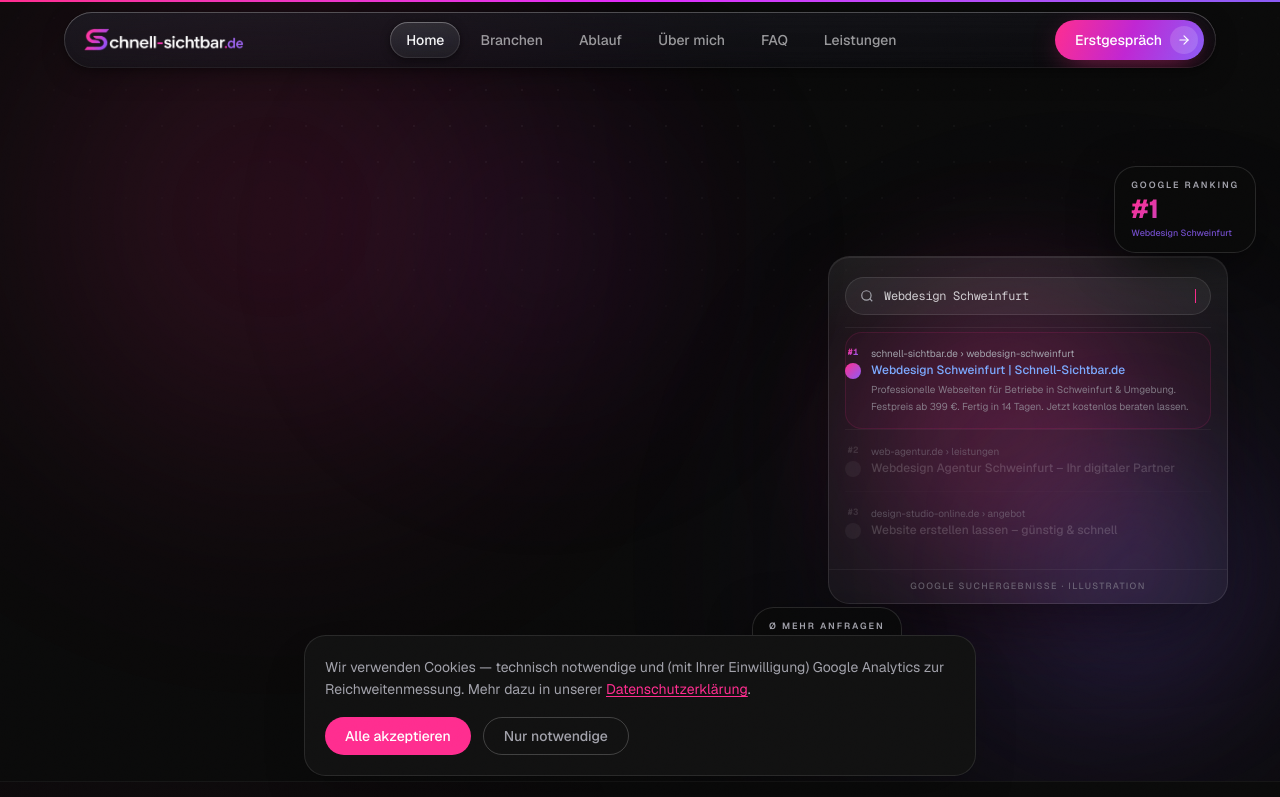
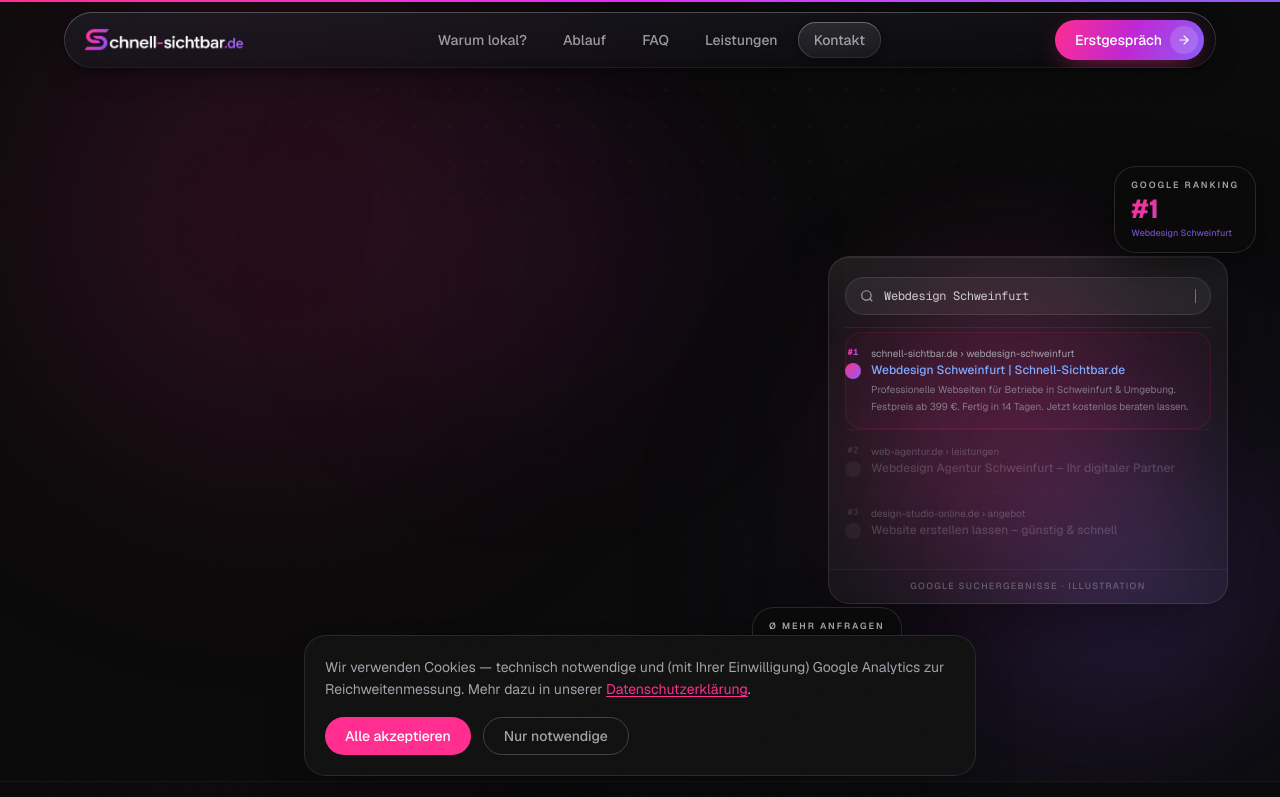
Before and after one commit to SPStudioWebsites/SP-Studio, a Next.js app: page /webdesign-schweinfurt in a window 1280 px wide. Shown: the top 797 px of the page. Built offline with nearby package versions, Linux system fonts and the light colour scheme.

Commit message:
navbar fix auf local pages

```diff
--- a/src/components/layout/navbar.tsx
+++ b/src/components/layout/navbar.tsx
@@ -8,10 +8,16 @@
 import { usePathname } from "next/navigation";
 import Image from "next/image";
 
-export function Navbar() {
+interface NavbarProps {
+  localLinks?: readonly { label: string; href: string }[];
+  logoHref?: string;
+}
+
+export function Navbar({ localLinks, logoHref }: NavbarProps = {}) {
+  const links = localLinks ?? navLinks;
   const [scrolled, setScrolled] = useState(false);
   const [mobileOpen, setMobileOpen] = useState(false);
-  const [activeHash, setActiveHash] = useState<string>("#top");
+  const [activeHash, setActiveHash] = useState<string>(links[0]?.href ?? "#top");
 
   const [indicator, setIndicator] = useState({ left: 0, top: 0, width: 0, height: 0 });
   const listRef = useRef<HTMLUListElement>(null);
@@ -41,7 +47,10 @@
     return () => mq.removeEventListener("change", handler);
   }, []);
 
-  function link(hash: string) { return isHome ? hash : `/${hash}`; }
+  function link(hash: string) {
+    if (localLinks) return hash;
+    return isHome ? hash : `/${hash}`;
+  }
 
   useEffect(() => {
     const item = itemRefs.current.get(activeHash);
@@ -69,7 +78,7 @@
     function onScroll() {
       setScrolled(window.scrollY > 30);
       if (Date.now() < scrollLockRef.current) return;
-      const ids = navLinks.map(l => l.href.slice(1));
+      const ids = links.map(l => l.href.slice(1));
       let current = "#top";
       for (const id of ids) {
         const el = document.getElementById(id);
@@ -122,7 +131,7 @@
         {/* Top row */}
         <div className="flex items-center justify-between gap-4 px-3 py-2">
           <a
-            href={link("#top")}
+            href={logoHref ?? link("#top")}
             onClick={() => mobileOpen && setMobileOpen(false)}
             className="flex items-center pl-2 pr-1"
             aria-label={brand.name}
@@ -139,7 +148,7 @@
                 transition={{ type: "spring", stiffness: 500, damping: 40, mass: 0.7 }}
               />
             )}
-            {navLinks.map((l) => (
+            {links.map((l) => (
               <li key={l.href} ref={node => { if (node) itemRefs.current.set(l.href, node); else itemRefs.current.delete(l.href); }}>
                 <a
                   href={link(l.href)}
@@ -213,7 +222,7 @@
                       transition={{ type: "spring", stiffness: 500, damping: 40, mass: 0.7 }}
                     />
                   )}
-                  {navLinks.map((l, i) => (
+                  {links.map((l, i) => (
                     <motion.li
                       key={l.href}
                       initial={{ opacity: 0, x: -16 }}
--- a/src/components/sections/city-landing.tsx
+++ b/src/components/sections/city-landing.tsx
@@ -14,6 +14,14 @@
 import { ArrowRight, Check, MapPin, Calendar, TrendingUp, BadgeEuro, ShieldCheck, Globe } from "@/lib/icons";
 import { brand } from "@/lib/content";
 import { CityHeroVisual } from "@/components/sections/city-hero-visual";
+
+const cityNavLinks = [
+  { label: "Warum lokal?", href: "#lokal-h" },
+  { label: "Ablauf",       href: "#ablauf" },
+  { label: "FAQ",          href: "#faq-city-h" },
+  { label: "Leistungen",   href: "#leistungen" },
+  { label: "Kontakt",      href: "#kontakt" },
+] as const;
 
 const ProcessSection = dynamic(() =>
   import("@/components/sections/process").then((m) => m.ProcessSection)
@@ -122,7 +130,7 @@
       />
       <ScrollProgress />
       <Grain />
-      <Navbar />
+      <Navbar localLinks={cityNavLinks} logoHref="/" />
 
       <main id="main" className="relative">
         {/* ── Hero ── */}
```
